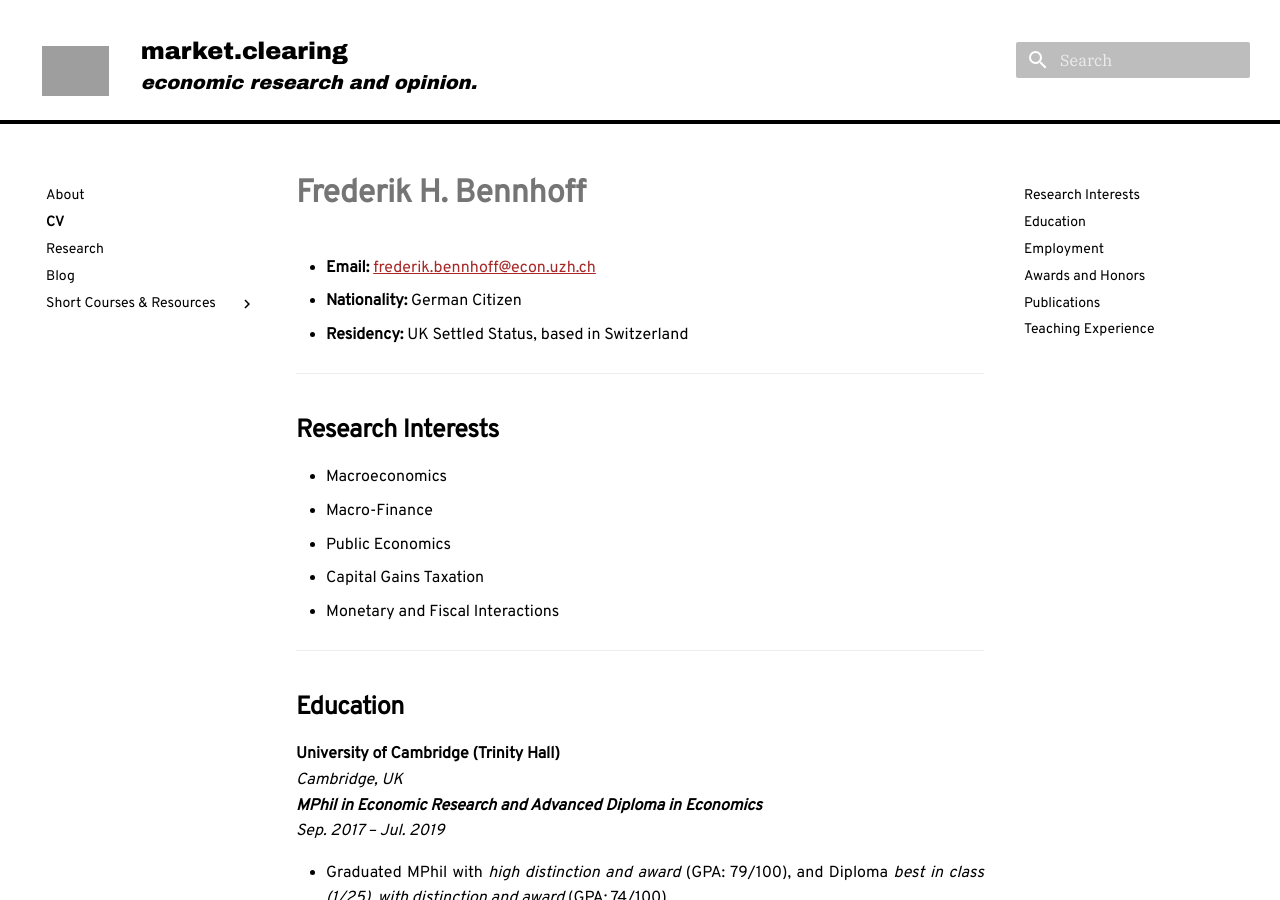
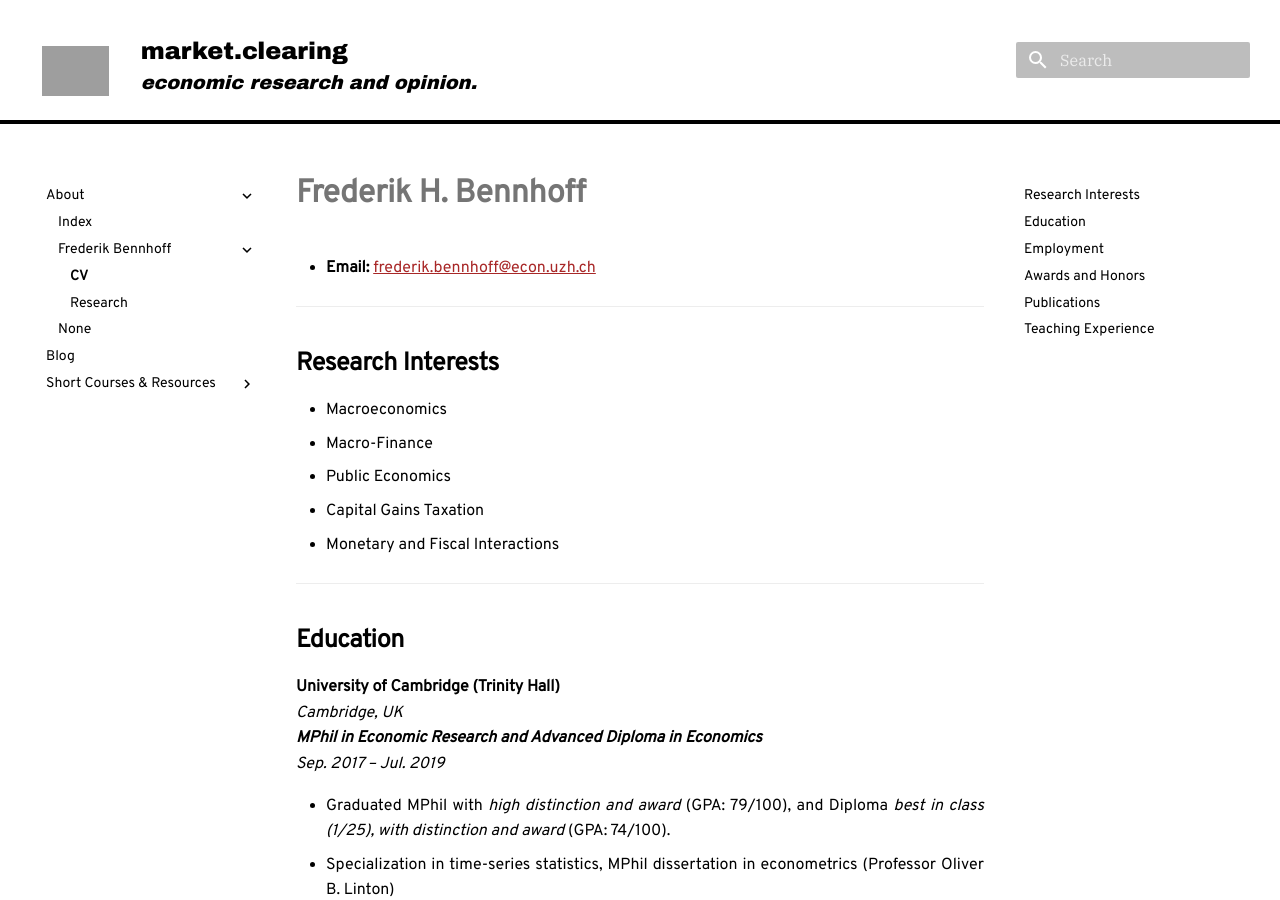
Before and after one commit to FredHB/fredhb.github.io, an MkDocs documentation site: the page built from docs/cvs/cv_fhb.md, in a window 1280 px wide and 900 px high. Built offline with MkDocs 1.6.1 and Material for MkDocs 9.7.7, drawn with Linux system fonts in a browser that asks for light colours; comment, search, counter and statistics services are not loaded; grey boxes are pictures that could not be loaded.

Commit message:
trying to change structure about sec

```diff
--- a/docs/cvs/cv_fhb.md
+++ b/docs/cvs/cv_fhb.md
@@ -1,8 +1,6 @@
 # **Frederik H. Bennhoff**
 
 - **Email:** [frederik.bennhoff@econ.uzh.ch](mailto:frederik.bennhoff@econ.uzh.ch)
-- **Nationality:** German Citizen
-- **Residency:** UK Settled Status, based in Switzerland
 
 ---
 
--- a/mkdocs.yml
+++ b/mkdocs.yml
@@ -1,9 +1,12 @@
 site_name: 'market.clearing <br><small><i>economic research and opinion.</i></small>'
 
 nav:
-  - About: index.md
-  - "CV": "cvs/cv_fhb.md"
-  - "Research": "research/index.html"
+  - About:
+    - about/index.md
+    - "Frederik Bennhoff":
+      - "CV": "cvs/cv_fhb.md"
+      - "Research": "research/index.md"
+    - "Igli Bajo"
   - "Blog": "blog/index.md"
   - "Short Courses & Resources":
     - "Solving Economic Models":
```
Also changed, not shown: docs/about/index.md (renamed from docs/index.md, +2 -2 lines).
